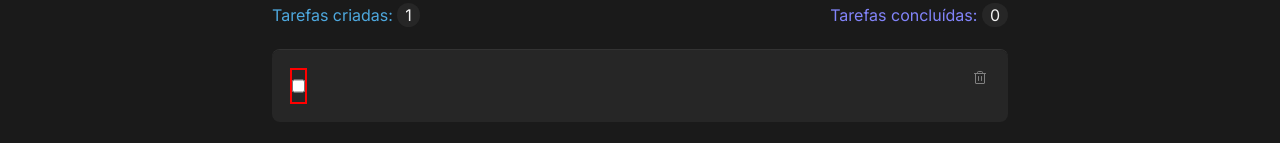
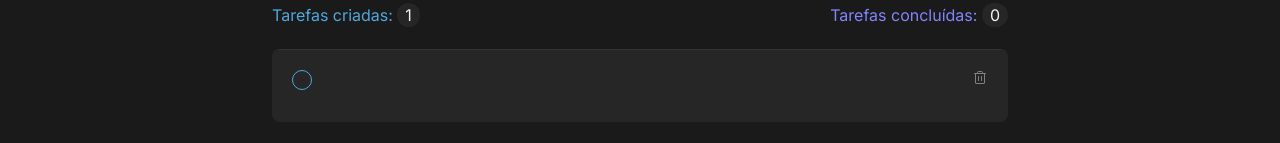
Before and after one commit to thiagohrcosta/Ignite-Todo-Typescript, a React (Vite) app: page / in a window 1280 px wide. Both pictures are taken after a click on the button "Criar". Shown: the part 283-426 px from the top of the page. Built offline with nearby package versions, Linux system fonts and the light colour scheme.

Commit message:
Add check icons

```diff
--- a/src/components/Tasks/Tasks.module.css
+++ b/src/components/Tasks/Tasks.module.css
@@ -112,12 +112,25 @@
 }
 
 .task input {
-  outline: 2px solid red;
+  width: 0;
+  height: 0;
+}
+
+.taskCheckbox {
+  height: 20px;
+  width: 20px;
   background: var(--gray-500);
-	border: 1px solid var(--gray-700);
+  border: 1px solid var(--blue-500);
+  border-radius: 50%;
+}
 
-
-	color: var(--gray-100);
+.taskCheckboxChecked {
+  height: 20px;
+  width: 20px;
+  background: var(--blue-800);
+  border: 1px solid var(--blue-800);
+  color: var(--gray-100);
+  border-radius: 50%;
 }
 
 .taskTrashIcon {
--- a/src/components/Tasks/Tasks.tsx
+++ b/src/components/Tasks/Tasks.tsx
@@ -1,4 +1,4 @@
-import { PlusCircle, ClipboardText, Trash } from "phosphor-react";
+import { PlusCircle, ClipboardText, Trash, Check } from "phosphor-react";
 import React, { ChangeEvent, useState } from "react";
 import styles from "./Tasks.module.css";
 
@@ -9,6 +9,7 @@ interface Task {
 
 export function Tasks(){
   const [toDoTasks, setToDoTasks] = useState<Task[]>([]);
+  const [doneTasks, setDoneTasks] = useState<Task[]>([]);
 
   const [newTask, setNewTask] = useState("");
 
@@ -28,10 +29,27 @@ export function Tasks(){
     setToDoTasks(newTasks);
   }
 
+  function handleCompletedTask(index: number) {
+    const newTasks = [...toDoTasks];
+    newTasks[index].isDone = newTasks[index].isDone ? false : true;
+    setToDoTasks(newTasks);
+  }
+
   function displayTasks() {
     return toDoTasks.map((task, index) => (
       <div key={index} className={styles.task}>
-        <input type="checkbox" checked={task.isDone}/>
+        <div
+          className={task.isDone ? styles.taskCheckboxChecked : styles.taskCheckbox }
+          onClick={(e) => handleCompletedTask(index)}
+        >
+          {
+            task.isDone ? (
+              <Check size={18} />
+            ) : (
+              <input type="checkbox" checked={task.isDone}/>
+            )
+          }
+        </div>
         <span>{task.content}</span>
         <Trash
           size={16}
```
